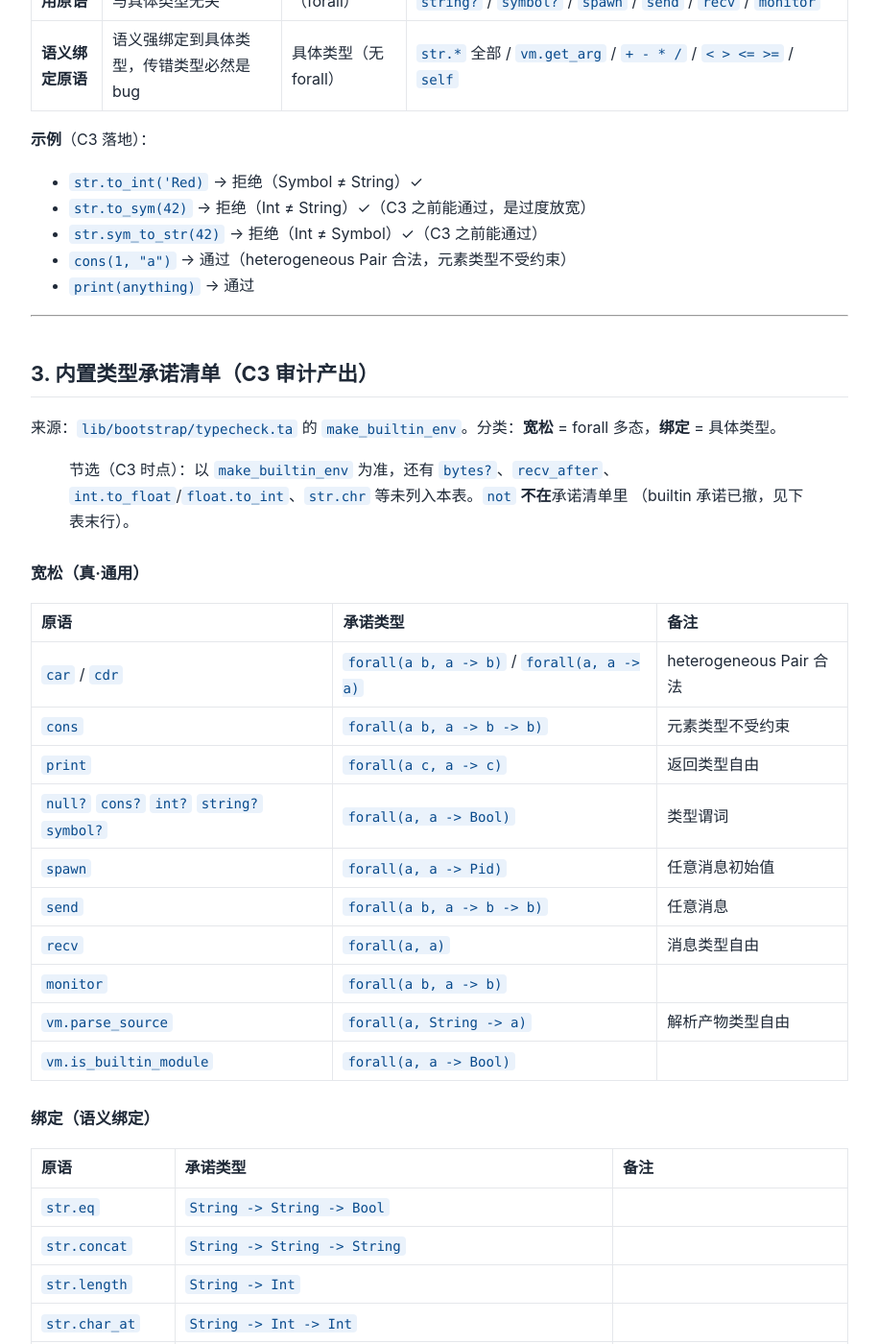
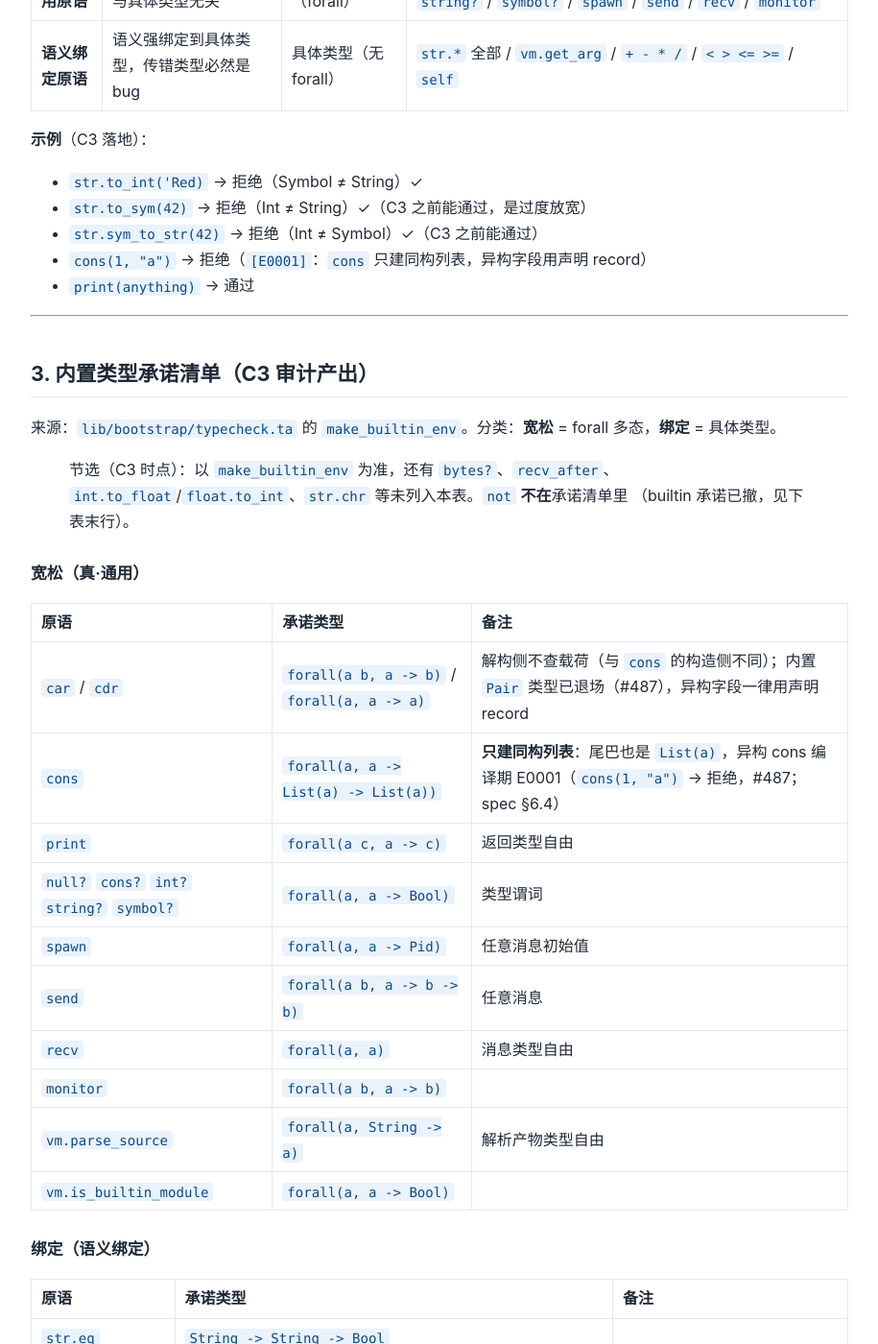
Before and after one commit to tiancaiamao/tinyactor, a Jekyll site: the page built from docs/layered-type-model.md, in a window 1280 px wide and 1400 px high, scrolled down 982 px. Shown: the whole window at 96% size, without its empty margins (182-1097 px from the left). Built offline with Jekyll 4.4.1, drawn with Linux system fonts in a browser that asks for light colours; our own code applies the rules of GitHub Pages for plain Markdown files.

Commit message:
fix(review-487): gen_server/supervisor 契约迁到声明 record，清迁移残留 (#496)
#487 事后 review 发现 6 处「迁移没走完」的尾巴，本提交收口：

1. lib/gen_server.ta：handler 契约 (reply . (new_state . nil)) 在 cons 收紧后
   只有 reply 与 state 同型才类型化（带注解的 handler 实测 E0001）。改为
   声明 record CallOut(reply, new_state)，loop 用 match 解包。
2. lib/supervisor.ta：entry 四槽异构 cons 链 → type Entry(start_fn, pid, ref,
   restarts) + 字段访问器，find/replace/handle_down 不再 car(cdr(cdr(...)))。
3. lib/bootstrap/ast.ta：删 76-123 的迁移死代码（at/as_int/as_str/
   float_form_text/const_of/atom_const 全仓零调用，与 form.ta 是同一判别的
   两份实现），连 import option 一起删。
4. 失效文档/注释：docs/layered-type-model.md 的 cons/car 承诺表、AGENTS.md 的
   「car/cdr 只接受 Pair」、driver.ta:2251 的 modsig 点对注释、typecheck.ta:519
   引用已不存在的 ast.const_atom、ast.ta 文件头的常量桥段。

验证：make bootstrap ×2 fixed point OK；test-compiler 91/91、test-actor 66/68
(0 failed)、test-basic 113/113、test-module 59/59。

```diff
--- a/docs/layered-type-model.md
+++ b/docs/layered-type-model.md
@@ -42,7 +42,7 @@
 - `str.to_int('Red)` → 拒绝（Symbol ≠ String）✓
 - `str.to_sym(42)` → 拒绝（Int ≠ String）✓（C3 之前能通过，是过度放宽）
 - `str.sym_to_str(42)` → 拒绝（Int ≠ Symbol）✓（C3 之前能通过）
-- `cons(1, "a")` → 通过（heterogeneous Pair 合法，元素类型不受约束）
+- `cons(1, "a")` → 拒绝（`[E0001]`：`cons` 只建同构列表，异构字段用声明 record）
 - `print(anything)` → 通过
 
 ---
@@ -59,8 +59,8 @@
 
 | 原语 | 承诺类型 | 备注 |
 |------|---------|------|
-| `car` / `cdr` | `forall(a b, a -> b)` / `forall(a, a -> a)` | heterogeneous Pair 合法 |
-| `cons` | `forall(a b, a -> b -> b)` | 元素类型不受约束 |
+| `car` / `cdr` | `forall(a b, a -> b)` / `forall(a, a -> a)` | 解构侧不查载荷（与 `cons` 的构造侧不同）；内置 `Pair` 类型已退场（#487），异构字段一律用声明 record |
+| `cons` | `forall(a, a -> List(a) -> List(a))` | **只建同构列表**：尾巴也是 `List(a)`，异构 cons 编译期 E0001（`cons(1, "a")` → 拒绝，#487；spec §6.4） |
 | `print` | `forall(a c, a -> c)` | 返回类型自由 |
 | `null?` `cons?` `int?` `string?` `symbol?` | `forall(a, a -> Bool)` | 类型谓词 |
 | `spawn` | `forall(a, a -> Pid)` | 任意消息初始值 |
```
Also changed, not shown: AGENTS.md (+1 -1 lines), 8 other files.
